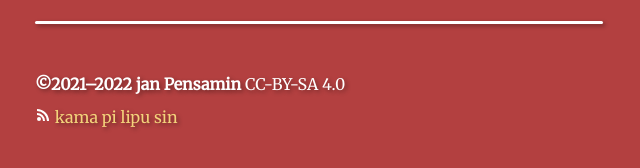
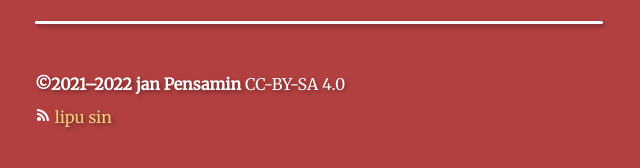
Before and after one commit to metanomial/kili.kipi.si, a Jekyll site: the page built from lipu/leko-nimi-ale-pi-toki-pona.md, in a window 1280 px wide and 900 px high, scrolled down 1629 px. Shown: the part 681-849 px from the top of the window, without its empty margins (321-961 px from the left). Built offline with Jekyll 4.4.1, drawn with Linux system fonts in a browser that asks for light colours.

Commit message:
o ante e noka lipu

```diff
--- a/_includes/footer.html
+++ b/_includes/footer.html
@@ -6,7 +6,7 @@
         <circle cx="4" cy="12" r="2"/>
         <path d="m2,8 a6,6 0 0 1 6,6 h2 a8,8 0 0 0 -8,-8 z m0,-4 a10,10 0 0 1 10,10 h2 a12,12 0 0 0 -12,-12 z"/>
       </svg>
-      kama pi lipu sin
+      lipu sin
     </a>
   </p>
 </footer>
```
Also changed, not shown: assets/rss.svg (deleted).
